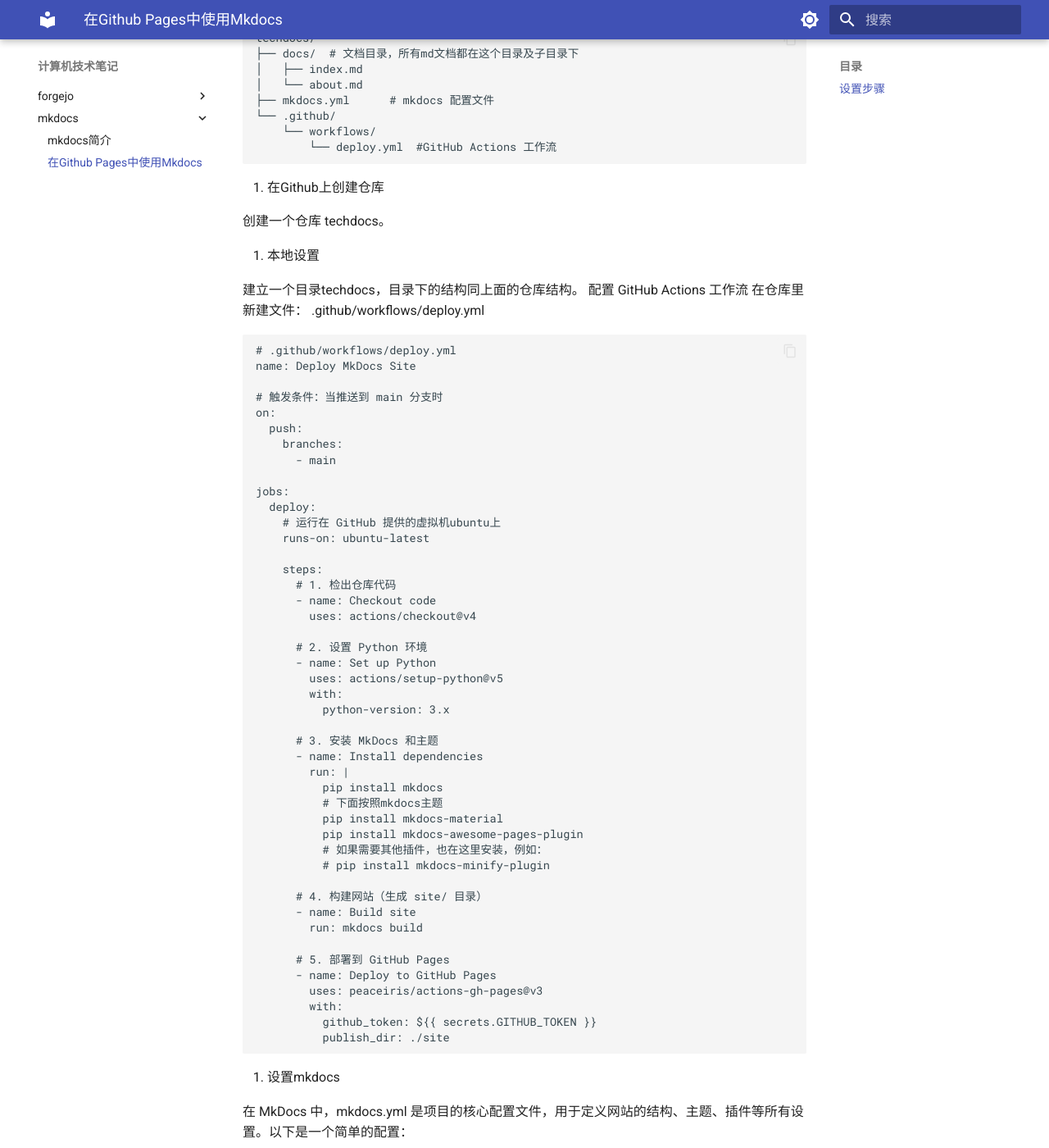
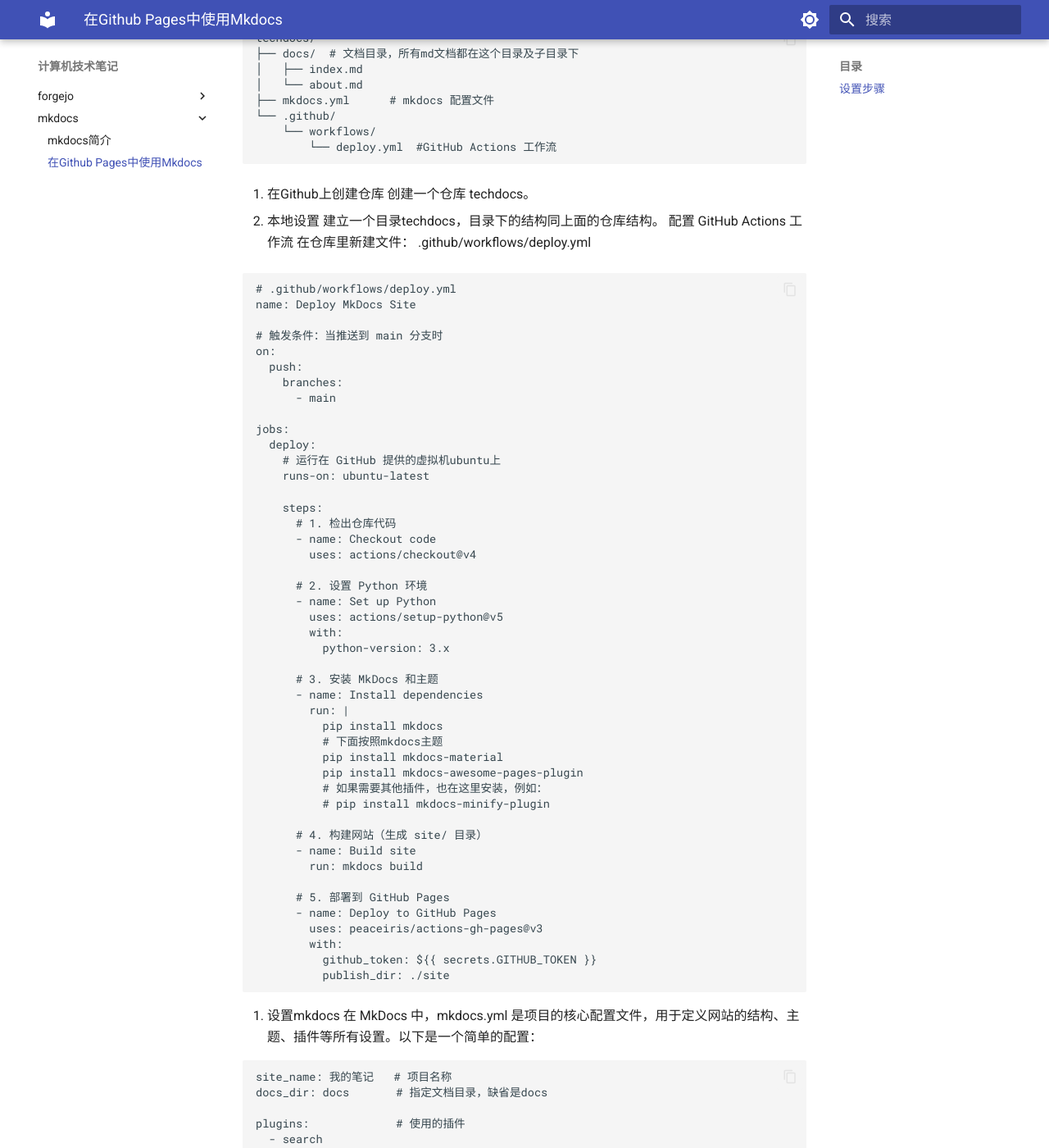
Before and after one commit to mudxkx/techdocs, an MkDocs documentation site: the page built from docs/mkdocs/mkdocs_on_github.md, in a window 1280 px wide and 1400 px high, scrolled down 404 px. Shown: the whole window at 82% size. Built offline with MkDocs 1.6.1 and Material for MkDocs 9.7.7, drawn with Linux system fonts in a browser that asks for light colours.

````diff
--- a/docs/mkdocs/mkdocs_on_github.md
+++ b/docs/mkdocs/mkdocs_on_github.md
@@ -9,9 +9,7 @@ title: 在Github Pages中使用Mkdocs
 ## 设置步骤
 假设项目名称为：techdocs。
 
-
 1. 仓库结构
-
 
 ```bash
 techdocs/
@@ -26,14 +24,9 @@ techdocs/
 
 
 2. 在Github上创建仓库
-
-
 创建一个仓库 techdocs。
 
-
 3. 本地设置
-
-
 建立一个目录techdocs，目录下的结构同上面的仓库结构。
 配置 GitHub Actions 工作流
 在仓库里新建文件： .github/workflows/deploy.yml
@@ -85,9 +78,7 @@ jobs:
           publish_dir: ./site
 ```
 
-
 4. 设置mkdocs
-
 在 MkDocs 中，mkdocs.yml 是项目的核心配置文件，用于定义网站的结构、主题、插件等所有设置。以下是一个简单的配置：
 ```yaml
 site_name: 我的笔记   # 项目名称
@@ -105,7 +96,6 @@ theme:               # 使用的主题
 
 5. 写markdown文档
 
-
 docs目录下可以建立子目录，例如：linux、github等。
 首先，编写index.md，例如：
 ```markdown
@@ -113,9 +103,7 @@ docs目录下可以建立子目录，例如：linux、github等。
 这里是我的计算机技术学习笔记，使用 Markdown 编写。
 ```
 
-
-6. 连上仓库：
-
+6. 连上仓库
 
 ```bash
 git init
@@ -126,10 +114,7 @@ git remote add origin git@github.com:<username>/techdocs.git
 git push -u origin main
 ```
 
-
 7. 启用 GitHub Pages
-
-
 打开 GitHub 项目 → Settings → Pages
 Source 选择 gh-pages 分支
 保存后，网站会出现在 https://你的用户名.github.io/你的项目/
````
